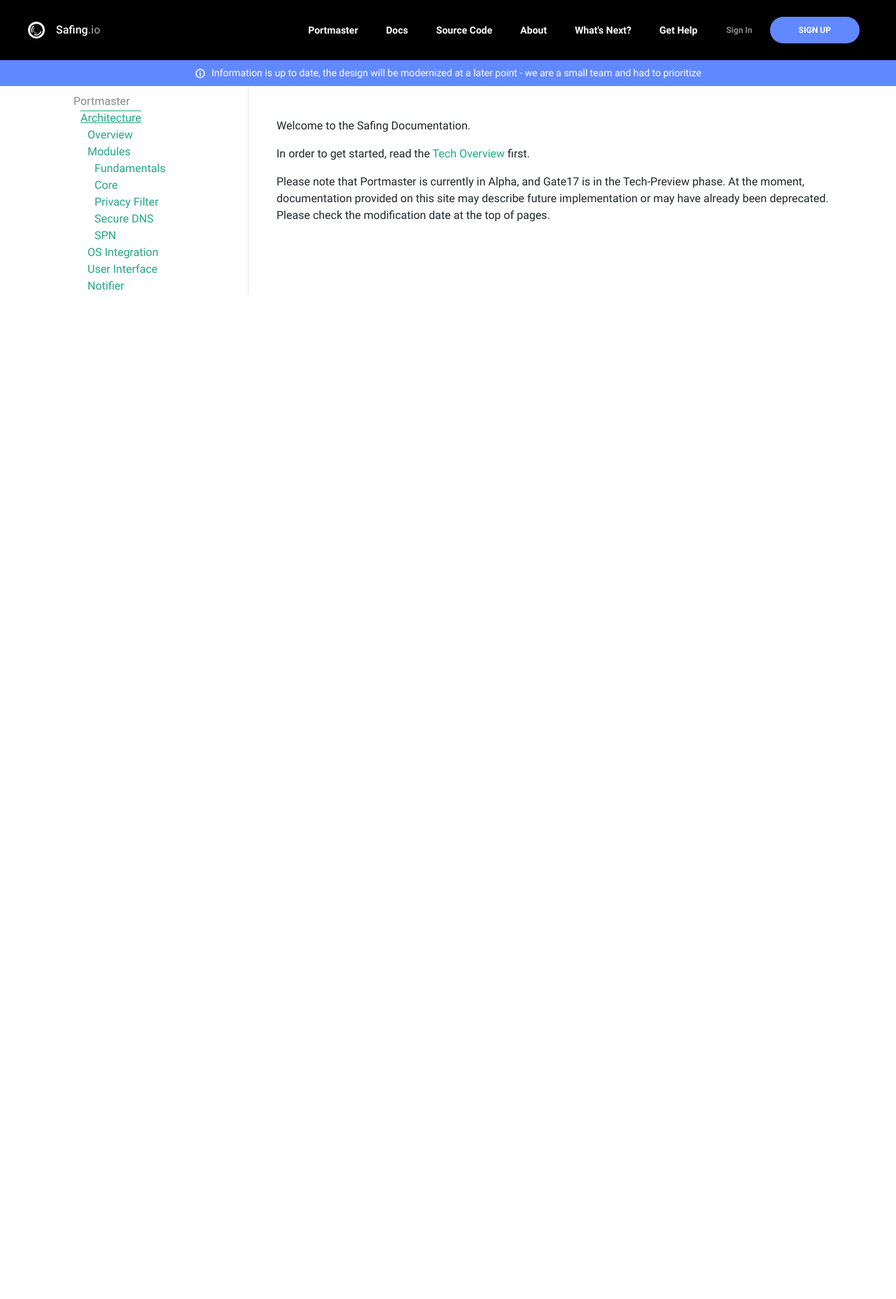
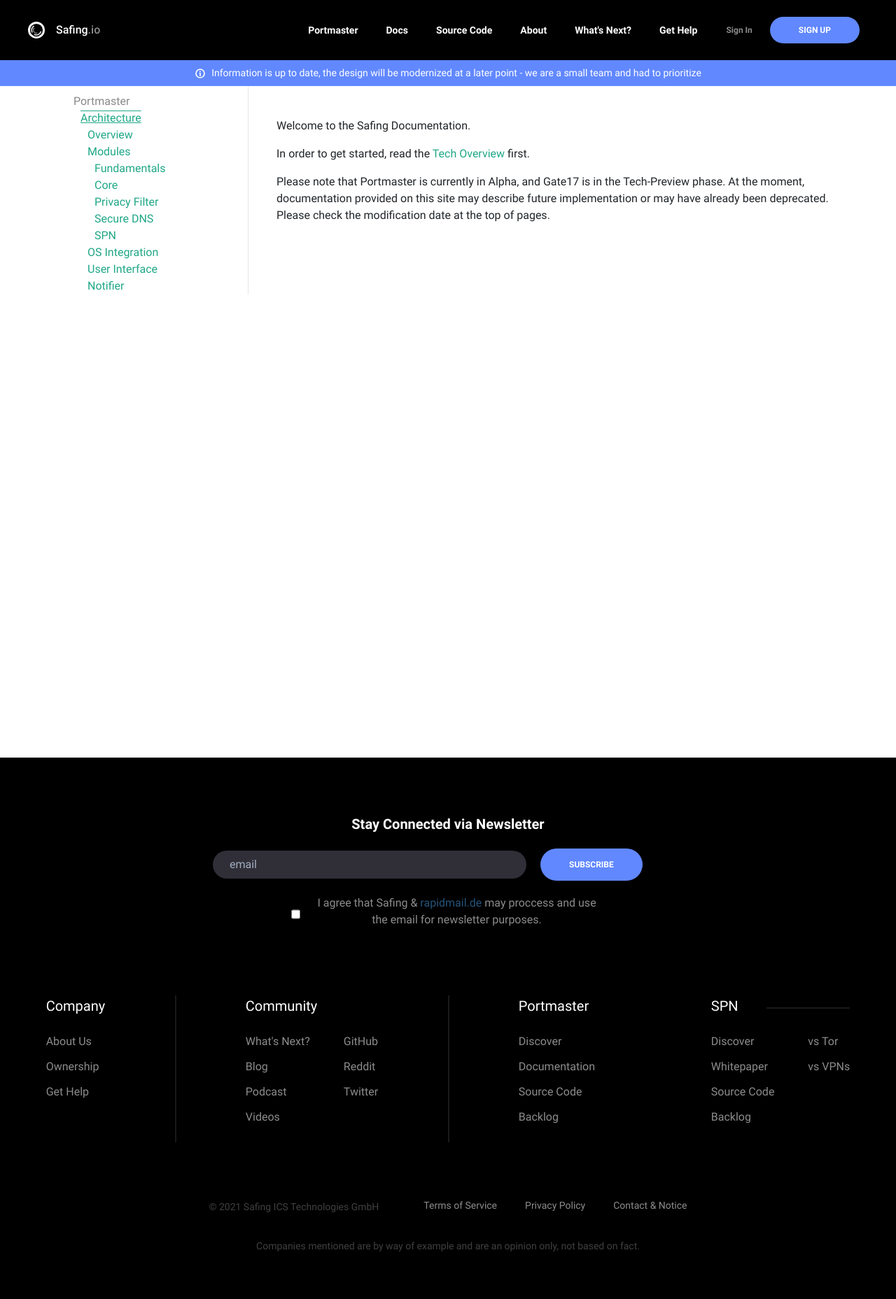
Before and after one commit to safing/docs, a Jekyll site: the page built from index.md, in a window 1280 px wide. Shown: the whole page at 70% size. Built offline with Jekyll 4.4.1, drawn with Linux system fonts in a browser that asks for light colours; before the commit the page ends 900 px from its top, so only the background shows below that.

Commit message:
Add footer from website to project

```diff
--- /dev/null
+++ b/_includes/footer.html
@@ -0,0 +1,162 @@
+<footer class="bg-black p-8" id="footer">
+  <div class="pt-12 pb-12 md:p-12 mx-auto self-center max-w-3xl text-center lg:text-left" id="newsletter">
+    <span class="text-white text-xl font-bold">Stay Connected via Newsletter</span>
+    <form action="https://t80607841.emailsys1a.net/184/1387/c70759e794/subscribe/form.html" method="post">
+      <div class="block lg:flex items-center py-5">
+        <input style="background-color: #302e37;" type="email" name="email" class="appearance-none rounded-full w-full max-w-md px-6 py-2 text-white focus:outline-none" required placeholder="email">
+        <div class="pt-5 lg:pt-0 lg:pl-5 ">
+          <input type="submit" value="Subscribe" style="background-color: #6188ff;" class="cursor-pointer transform hover:scale-95 inline-flex items-center px-10 py-3 border border-transparent text-xs leading-5 font-extrabold rounded-full text-white hover:bg-indigo-500 focus:outline-none focus:border-indigo-700 active:bg-indigo-700 transition duration-150 ease-in-out uppercase" />
+        </div>
+      </div>
+      <div class="mx-auto lg:mx-0 max-w-lg lg:max-w-md lg:flex">
+        <input type="checkbox" id="consent_text" name="consent_text" value="yes" required />
+        <div class="ml-3">
+          <label class="consent opacity-55 text-white" for='consent_text'>
+            I agree that Safing &amp;
+            <a class="text-blue-500 hover:text-blue-200 transition ease-in-out duration-150" title="GDPR compliant, located in Germany" href="https://rapidmail.de" target="_blank">
+              rapidmail.de
+            </a>
+            may proccess and use the email for newsletter purposes.
+          </label>
+        </div>
+      </div>
+    </form>
+  </div>
+  <div class="grid mx-auto grid-rows-4 grid-cols-1 sm:grid-rows-2 sm:grid-cols-2 row-gap-16 lg:row-gap-0 lg:grid-cols-none lg:grid-rows-none grid-flow-col-dense  grid-flow-row-dense justify-center md:justify-around max-w-screen-sm lg:max-w-screen-xl pt-10">
+    <div class="flex" style="width: max-content;">
+      <div>
+        <p class="text-white text-xl mb-6">Company</p>
+        <ul class="list-reset">
+          <li class="block mr-0">
+            <a href="{{ site.about_url }}" class="no-underline hover:opacity-100 opacity-55 text-white transition duration-150 ease-in-out">About Us</a>
+          </li>
+          <li class="mt-3 block mr-0">
+            <a href="{{ site.ownership_url }}" class="no-underline hover:opacity-100 opacity-55 text-white transition duration-150 ease-in-out">Ownership</a>
+          </li>
+          <li class="mt-3 block mr-0">
+            <a href="{{ site.help_url }}" class="no-underline hover:opacity-100 opacity-55 text-white transition duration-150 ease-in-out">Get Help</a>
+          </li>
+        </ul>
+      </div>
+    </div>
+    <div class="hidden lg:block ml-8 mr-8 border-r-2 border-white w-0 h-full" style="opacity: .1;"></div>
+    <div class="flex relative">
+      <div>
+        <p class="text-white text-xl mb-6">Community</p>
+        <div class="flex" style="width: max-content;">
+          <ul class="list-reset">
+            <li class="block mr-0">
+              <a href="{{ site.next_page_url }}" class="no-underline hover:opacity-100 opacity-55 text-white transition duration-150 ease-in-out"> What's Next?</a>
+            </li>
+            <li class="mt-3 block mr-0">
+              <a href="{{ site.blog_url }}" class="no-underline hover:opacity-100 opacity-55 text-white transition duration-150 ease-in-out">Blog</a>
+            </li>
+            <li class="mt-3 block mr-0">
+              <a href="{{ site.podcast_url }}" class="no-underline hover:opacity-100 opacity-55 text-white transition duration-150 ease-in-out">Podcast</a>
+            </li>
+            <li class="mt-3 block mr-0">
+              <a href="{{ site.video_url }}" class="no-underline hover:opacity-100 opacity-55 text-white transition duration-150 ease-in-out">Videos</a>
+            </li>
+          </ul>
+          <ul class="list-reset pl-12">
+            <li class="block mr-0">
+              <a href="{{ site.github_url }}" class="no-underline hover:opacity-100 opacity-55 text-white transition duration-150 ease-in-out">GitHub</a>
+            </li>
+            <li class="mt-3 block mr-0">
+              <a href="{{ site.reddit_url }}" class="no-underline hover:opacity-100 opacity-55 text-white transition duration-150 ease-in-out">Reddit</a>
+            </li>
+            <li class="mt-3 block mr-0">
+              <a href="{{ site.twitter_url }}" class="no-underline hover:opacity-100 opacity-55 text-white transition duration-150 ease-in-out">Twitter</a>
+            </li>
+          </ul>
+        </div>
+      </div>
+    </div>
+    <div class="hidden lg:block ml-8 mr-8 border-r-2 border-white w-0 h-full" style="opacity: .1;"></div>
+    <div class="flex-1">
+      <div class="flex items-center">
+        <p class="text-white text-xl mb-6 pr-10">Portmaster</p>
+        <div class="border-t-2 border-white w-full" style="opacity: .1; height: 20px;"></div>
+      </div>
+      <div class="flex">
+        <ul class="list-reset mb-6">
+          <li class="block mr-0">
+            <a href="{{ site.portmaster_url }}" class="no-underline hover:opacity-100 opacity-55 text-white transition duration-150 ease-in-out">Discover</a>
+          </li>
+          <li class="mt-3 block mr-0">
+            <a href="{{ site.base_url }}portmaster/architecture/overview/" class="no-underline hover:opacity-100 opacity-55 text-white transition duration-150 ease-in-out">Documentation</a>
+          </li>
+          <li class="mt-3 block mr-0">
+            <a href="{{ site.github_url }}/portmaster/" class="no-underline hover:opacity-100 opacity-55 text-white transition duration-150 ease-in-out">Source Code</a>
+          </li>
+          <li class="mt-3 block mr-0">
+            <a href="{{ site.backlog_url }}#portmaster" class="no-underline hover:opacity-100 opacity-55 text-white transition duration-150 ease-in-out">Backlog</a>
+          </li>
+        </ul>
+        <!-- <ul class="list-reset mb-6 pl-12">
+          <li class=" block mr-0">
+            <a href="{{ site.reddit_url }}" class="no-underline hover:opacity-100 opacity-25 text-white transition duration-150 ease-in-out">vs PiHole</a>
+          </li>
+          <li class="mt-3 block mr-0">
+            <a href="{{ site.github_url }}" class="no-underline hover:opacity-100 opacity-25 text-white transition duration-150 ease-in-out">vs Little Snitch</a>
+          </li>
+          <li class="mt-3 block mr-0">
+            <a href="{{ site.twitter_url }}" class="no-underline hover:opacity-100 opacity-25 text-white transition duration-150 ease-in-out">vs GlassWire</a>
+          </li>
+        </ul> -->
+      </div>
+    </div>
+    <div class="hidden lg:block ml-0 mr-0 w-0 h-full"></div>
+    <div class="flex-1">
+      <div class="flex items-center">
+        <p class="text-white text-xl mb-6 pr-10">SPN</p>
+        <div class="border-t-2 border-white w-full" style="opacity: .1; height: 20px;"></div>
+      </div>
+      <div class="flex">
+        <ul class="list-reset mb-6">
+          <li class="block mr-0">
+            <a href="{{ site.spn_url }}" class="no-underline hover:opacity-100 opacity-55 text-white transition duration-150 ease-in-out">Discover</a>
+          </li>
+          <li class="mt-3 block mr-0">
+            <a href="{{ site.whitepaper_url }}" class="no-underline hover:opacity-100 opacity-55 text-white transition duration-150 ease-in-out">Whitepaper</a>
+          </li>
+          <li class="mt-3 block mr-0">
+            <a href="{{ site.github_url }}/spn/" class="no-underline hover:opacity-100 opacity-55 text-white transition duration-150 ease-in-out">Source Code</a>
+          </li>
+          <li class="mt-3 block mr-0">
+            <a href="{{ site.backlog_url }}#spn" class="no-underline hover:opacity-100 opacity-55 text-white transition duration-150 ease-in-out">Backlog</a>
+          </li>
+        </ul>
+        <ul class="list-reset mb-6 pl-12">
+          <li class="block mr-0">
+            <a href="{{ site.tor_comparison_url }}" class="no-underline hover:opacity-100 opacity-55 text-white transition duration-150 ease-in-out">vs Tor</a>
+          </li>
+          <li class="mt-3 block mr-0">
+            <a href="{{ site.vpn_comparison_url }}" class="no-underline hover:opacity-100 opacity-55 text-white transition duration-150 ease-in-out">vs VPNs</a>
+          </li>
+        </ul>
+      </div>
+    </div>
+  </div>
+  <div class="text-sm pt-20 pb-4">
+    <div class="lg:flex md:mx-auto" style="width: max-content;">
+      <p class="md:text-center leading-6 text-white opacity-25">
+        &copy; {{ site.time | date: '%Y' }} Safing ICS Technologies GmbH
+      </p>
+      <ul class=" pt-5 lg:pt-0 md:flex">
+        <li class="lg:pl-16">
+          <a href="{{ site.terms_url }}" class="no-underline hover:opacity-100 opacity-55 text-white transition duration-150 ease-in-out">Terms of Service</a>
+        </li>
+        <li class="pt-4 md:py-0 md:pl-10">
+          <a href="{{ site.privacy_url }}" class="no-underline hover:opacity-100 opacity-55 text-white transition duration-150 ease-in-out">Privacy Policy</a>
+        </li>
+        <li class="pt-4 md:py-0 md:pl-10">
+          <a href="{{ site.contact_url }}" class="no-underline hover:opacity-100 opacity-55 text-white transition duration-150 ease-in-out">Contact & Notice</a>
+        </li>
+      </ul>
+    </div>
+    <p class="md:text-center leading-6 text-white opacity-25 pt-10 md:pt-4">
+      Companies mentioned are by way of example and are an opinion only, not based on fact.
+    </p>
+  </div>
+</footer>
--- a/_layouts/base.html
+++ b/_layouts/base.html
@@ -68,4 +68,5 @@
     </div>
   </div>
 
+  {% include footer.html %}
 </body>
--- a/assets/css/main.css
+++ b/assets/css/main.css
@@ -26,6 +26,10 @@
 ol li {
   margin-left: 1.5em;
   list-style: decimal;
+}
+
+.container {
+  min-height: 60em;
 }
 
 /* OLD STUFF */
```
